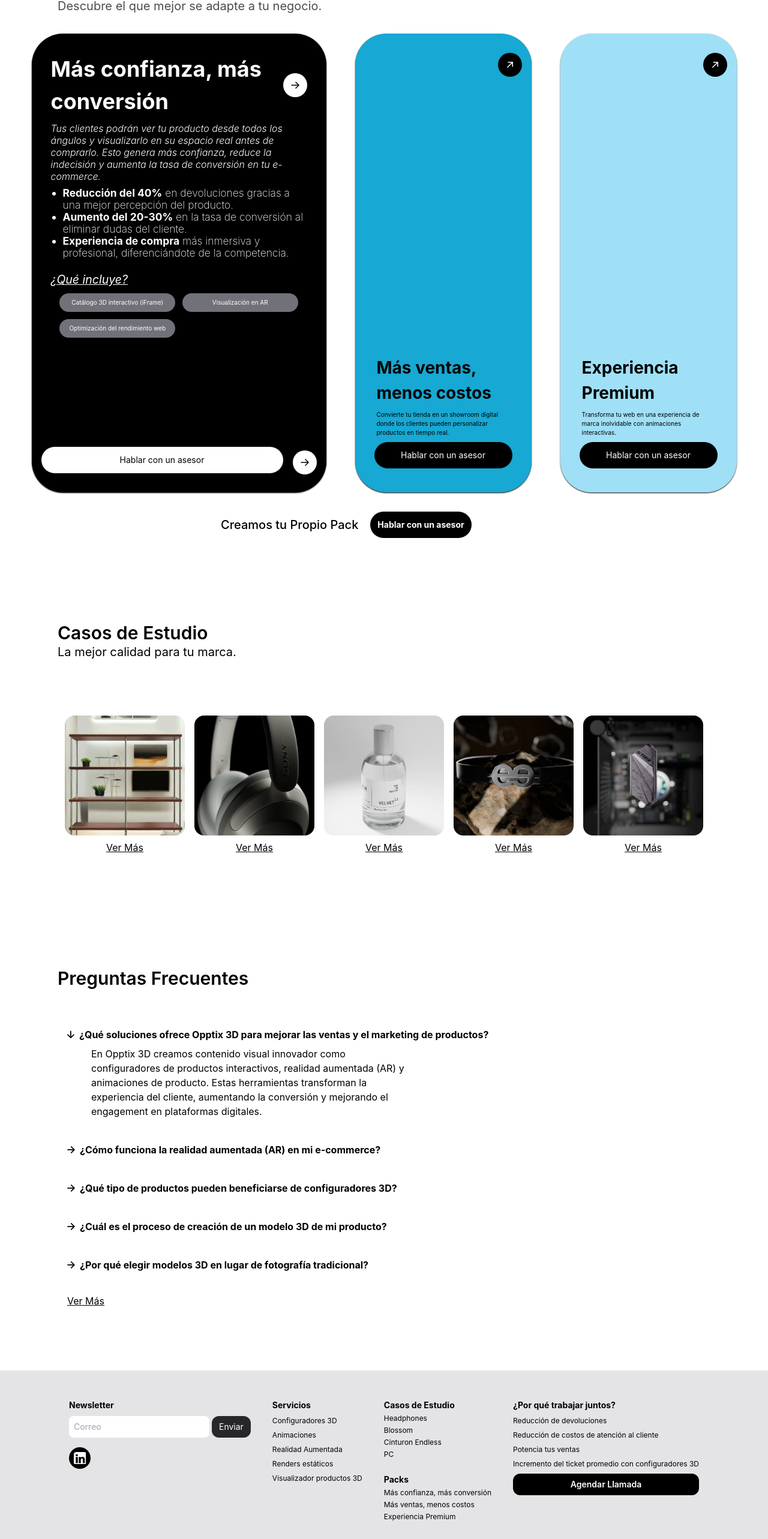
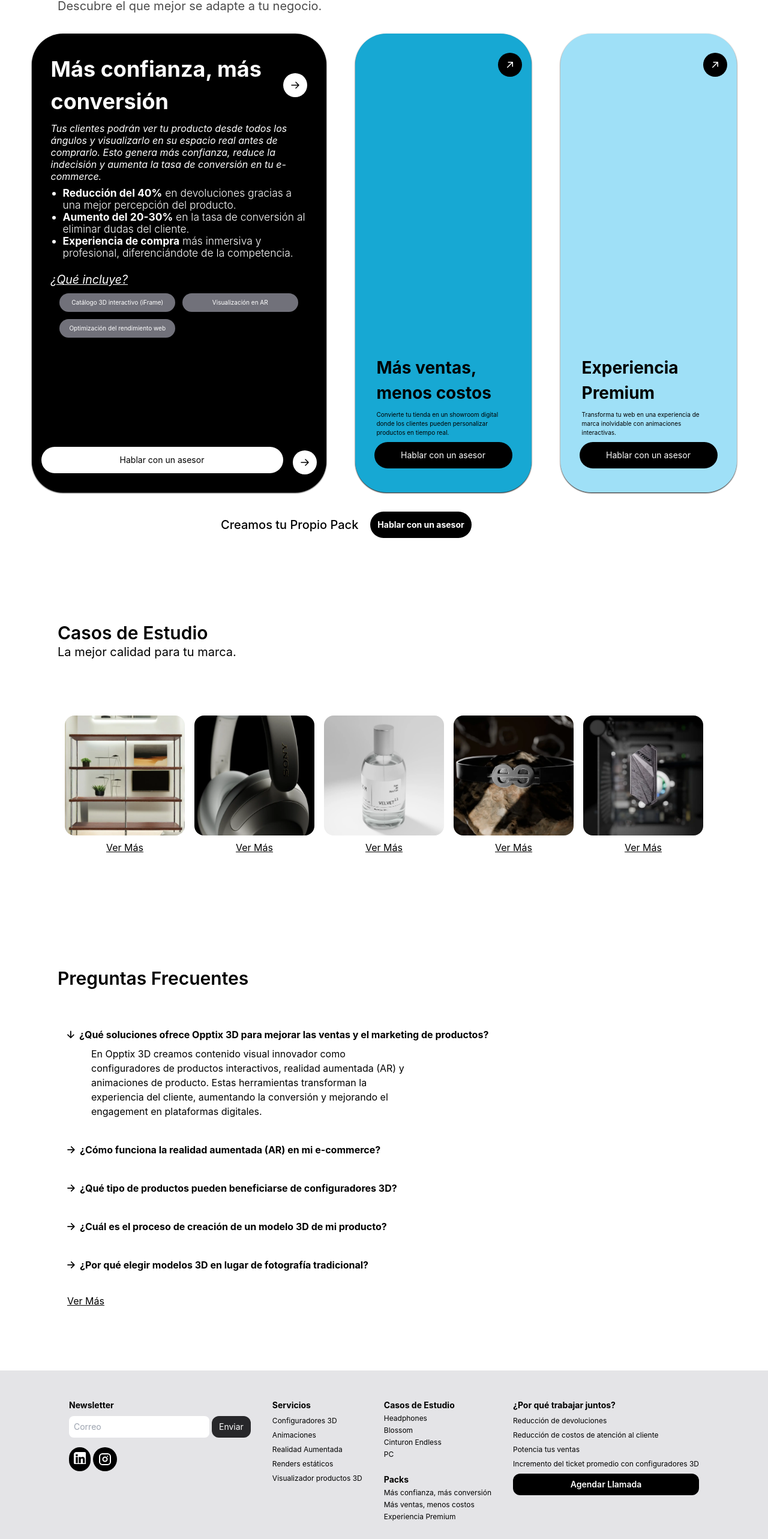
Before and after one commit to ManuelGurbanov/Opptix-Web, a React (Create React App) app: page / in a window 1280 px wide. Shown: the part 2028-4594 px from the top of the page at 60% size. Built offline with nearby package versions, Linux system fonts and the light colour scheme.

Commit message:
fix: update Instagram link in Footer and adjust text styles in Packs

```diff
--- a/src/Footer.js
+++ b/src/Footer.js
@@ -62,9 +62,9 @@ const [result, setResult] = React.useState(false);
           <Link target="_blank" rel="noopener noreferrer" className="rounded-full bg-black text-white p-2 hover:bg-zinc-800 hover:scale-105 transition-all duration-75" to="https://www.linkedin.com/company/opptix/posts/?feedView=all">
             <LinkedinIcon/>
           </Link>
-          {/* <button className="rounded-full bg-black text-white p-2 hover:bg-zinc-800 hover:scale-105 transition-all duration-75">
+          <Link to="https://www.instagram.com/opptix.ar/" className="rounded-full bg-black text-white p-2 hover:bg-zinc-800 hover:scale-105 transition-all duration-75">
             <InstagramIcon/>
-          </button> */}
+          </Link>
         </div>
       </div>
 
--- a/src/Packs.js
+++ b/src/Packs.js
@@ -48,9 +48,9 @@ function Packs({ packs }) {
                             {contact ? <ContactForm language={language} setContact={setContact}/> : null}
                         </div>
 
-                        <p className='text-sm sm:text-[16px] my-2 w-full text-left italic font-light' data-aos="fade-up">{pack.description}</p>
+                        <p className='text-sm sm:text-[16px] my-2 w-full text-left italic font-normal' data-aos="fade-up">{pack.description}</p>
 
-                        <ul className="list-disc pl-5 text-left font-extralight w-full mb-3 text-sm sm:text-[17.43px]" data-aos="fade-up">
+                        <ul className="list-disc pl-5 text-left font-light w-full mb-3 text-sm sm:text-[17.43px]" data-aos="fade-up">
                             {translate(`pack${pack.id + 1}ResultsTittles`, language).map((title, index) => (
                                 <li key={index} data-aos="fade-right">
                                     <span className="font-bold">{title}</span> {translate(`pack${pack.id + 1}Results`, language)[index]}
```
